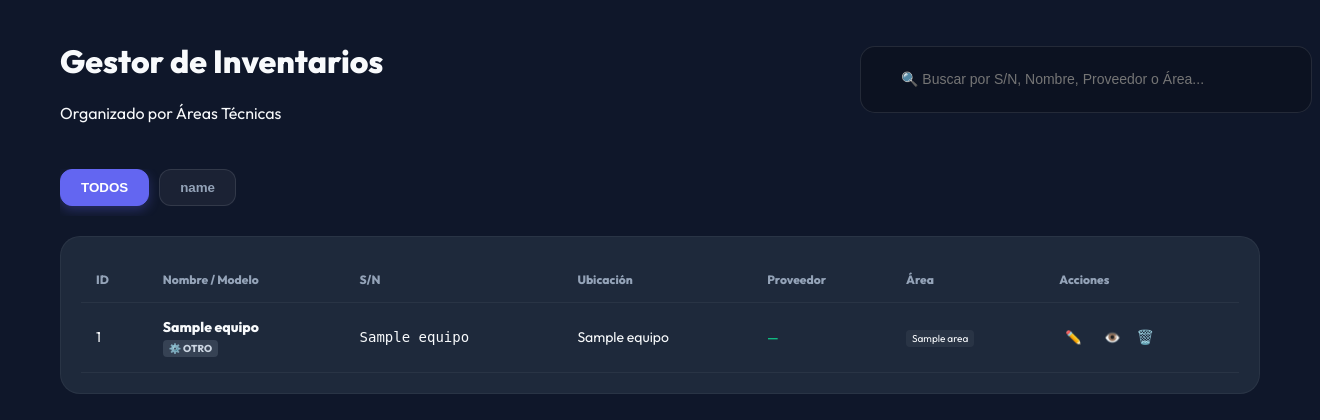
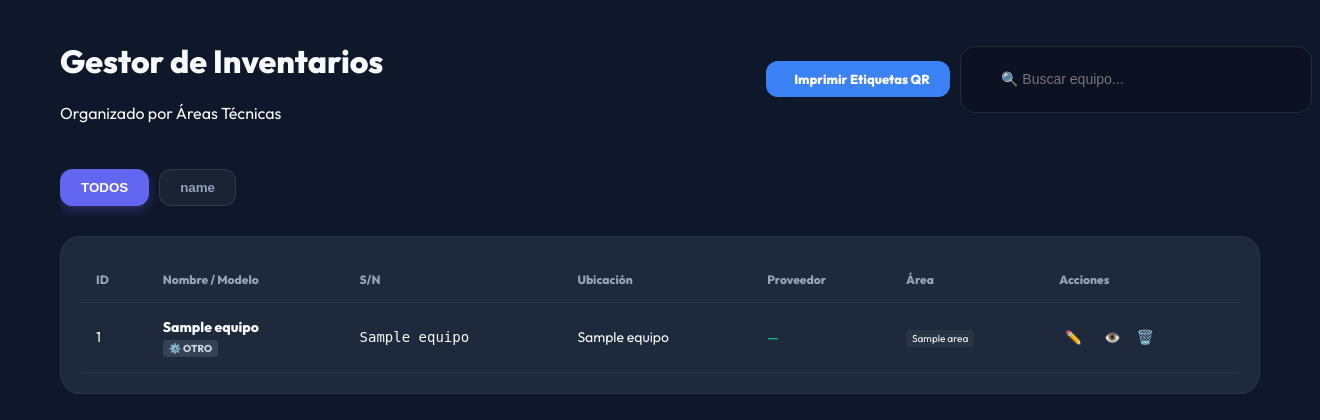
Before and after one commit to Repo-APS-Vallenar/jet-ocr, a Python web app: template templates/inventario_list.html in a window 1320 px wide. Shown: the top 420 px of the page. Run offline with Jinja, Linux system fonts and the light colour scheme; the template is opened without the code that fills it: most values are stand-ins (such as "Sample title", 1, 10 or a date in 2020).

Commit message:
Modulo QR v1

```diff
--- a/templates/inventario_list.html
+++ b/templates/inventario_list.html
@@ -80,11 +80,15 @@
                 <h1>Gestor de Inventarios</h1>
                 <p>Organizado por Áreas Técnicas</p>
             </div>
-            <div style="flex-grow: 1; max-width: 400px; position: relative;">
-                <input type="text" id="globalSearch" placeholder="🔍 Buscar por S/N, Nombre, Proveedor o Área..."
-                       onkeyup="globalSearch()"
-                       style="padding-left: 40px; border-radius: 15px; border: 1px solid rgba(255,255,255,0.1); background: rgba(0,0,0,0.2); height: 45px;">
-                <span style="position: absolute; left: 15px; top: 12px; opacity: 0.5;"></span>
+            <div style="display: flex; gap: 10px; align-items: center; flex-grow: 1; justify-content: flex-end;">
+                <a href="/imprimir_etiquetas" id="btn-print-labels" target="_blank" class="tab-btn" style="background: #3b82f6; color: white; border: none; text-decoration: none; padding: 10px 20px; border-radius: 12px; font-weight: bold; font-size: 13px; display: flex; align-items: center; gap: 8px;">
+                    <i class="fa-solid fa-qrcode"></i> Imprimir Etiquetas QR
+                </a>
+                <div style="flex-grow: 1; max-width: 300px; position: relative;">
+                    <input type="text" id="globalSearch" placeholder="🔍 Buscar equipo..."
+                           onkeyup="globalSearch()"
+                           style="padding-left: 40px; border-radius: 15px; border: 1px solid rgba(255,255,255,0.1); background: rgba(0,0,0,0.2); height: 45px;">
+                </div>
             </div>
         </div>
 
@@ -215,6 +219,16 @@
                     btn.classList.remove('active');
                 }
             });
+
+            // Actualizar link de impresión de etiquetas QR
+            const btnQR = document.getElementById('btn-print-labels');
+            if (btnQR) {
+                if (area === 'ALL') {
+                    btnQR.href = '/imprimir_etiquetas';
+                } else {
+                    btnQR.href = `/imprimir_etiquetas?categoria=${encodeURIComponent(area)}`;
+                }
+            }
 
             // Filtrar filas
             document.querySelectorAll('.inventory-row').forEach(row => {
```
